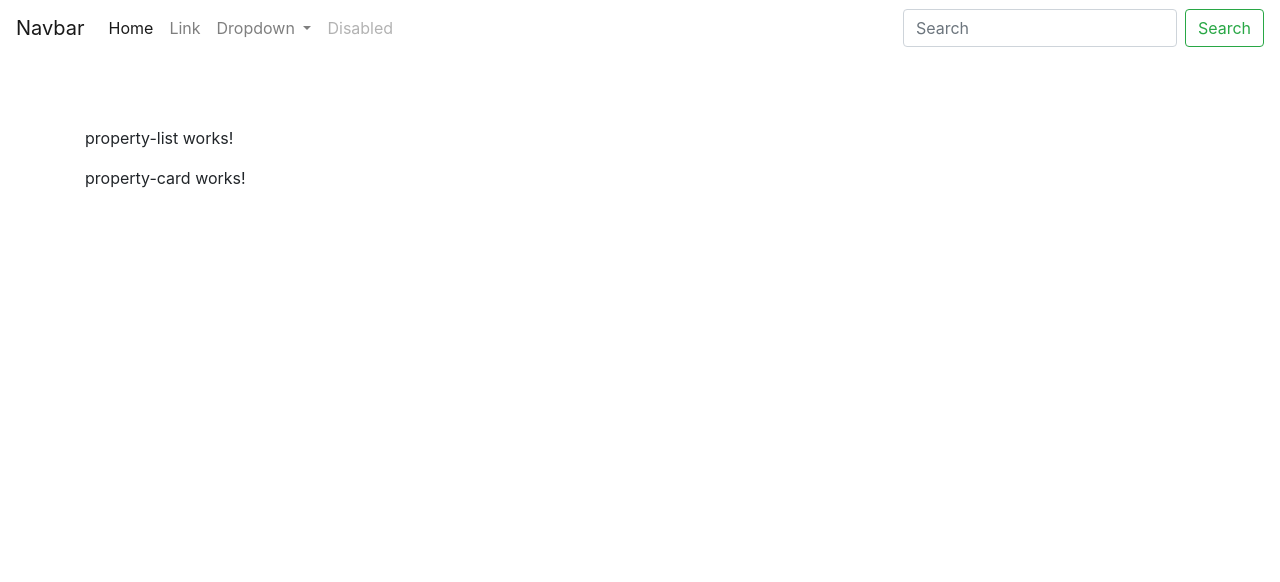
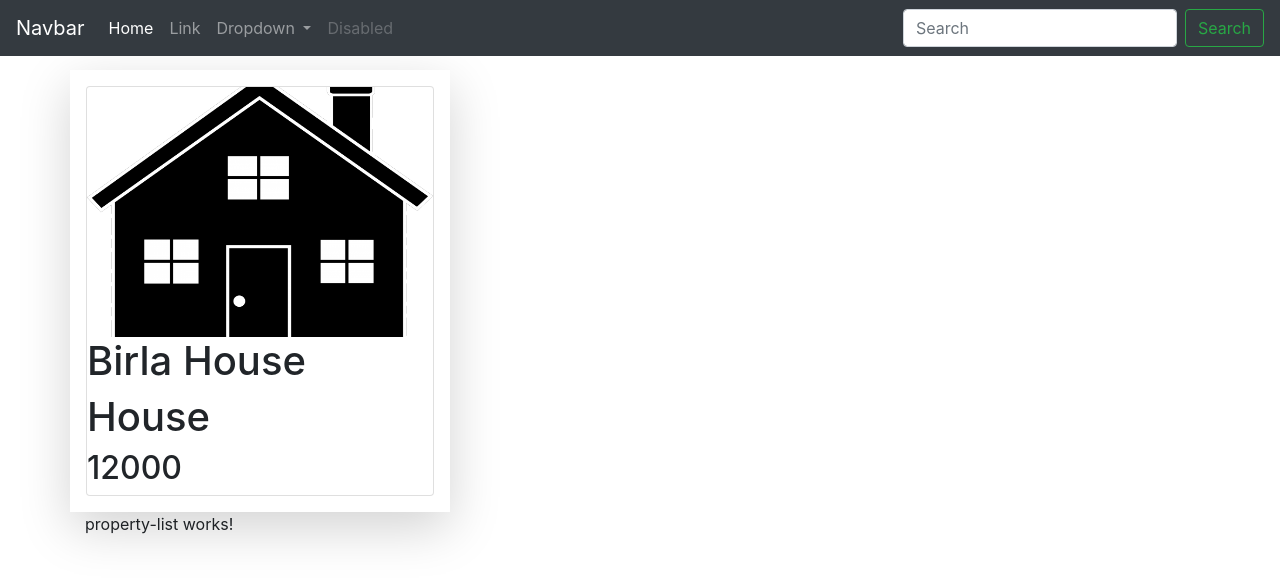
Before and after one commit to Jogiathon/ApartmentsApp, an Angular app: page / in a window 1280 px wide. Shown: the top 582 px of the page. Built offline with nearby package versions, Linux system fonts and the light colour scheme.

Commit message:
Reverted to video 7/47 and added property components

```diff
--- a/src/app/app.component.html
+++ b/src/app/app.component.html
@@ -1,5 +1,5 @@
 <app-nav-bar></app-nav-bar>
 <div class="container" style="margin-top: 70px;">
+  <app-property-card></app-property-card>
   <app-property-list></app-property-list>
-  <app-property-card></app-property-card>
 </div>
--- a/src/app/nav-bar/nav-bar.component.html
+++ b/src/app/nav-bar/nav-bar.component.html
@@ -1,4 +1,4 @@
-<nav class="navbar navbar-expand-lg navbar-light bg-dark-gray">
+<nav class="navbar navbar-expand-lg navbar-dark bg-dark fixed-top">
   <a class="navbar-brand" href="#">Navbar</a>
   <button class="navbar-toggler" type="button" data-toggle="collapse" data-target="#navbarSupportedContent" aria-controls="navbarSupportedContent" aria-expanded="false" aria-label="Toggle navigation">
     <span class="navbar-toggler-icon"></span>
--- a/src/app/property/property-card/property-card.component.css
+++ b/src/app/property/property-card/property-card.component.css
@@ -1,3 +1,3 @@
-h1 {
-  font-weight: normal;
+.propImg {
+  height: 250px;
 }
--- a/src/app/property/property-card/property-card.component.html
+++ b/src/app/property/property-card/property-card.component.html
@@ -1 +1,10 @@
-<p>property-card works!</p>
+<div class="row">
+  <div class="shadow-lg col-sm-4 p-3">
+    <div class="card">
+      <img class="propImg" src="assets/images/house_default.png">
+      <h1>{{Property.Name}}</h1>
+      <h1>{{Property.Type}}</h1>
+      <h2>{{Property.Price}}</h2>
+    </div>
+  </div>
+</div>
--- a/src/app/property/property-card/property-card.component.ts
+++ b/src/app/property/property-card/property-card.component.ts
@@ -4,8 +4,14 @@
   selector: 'app-property-card',
   //template: `<h1>I am a card</h1>`,
   templateUrl: 'property-card.component.html',
+  // styles: ['h1 {font-weight: normal;}']
   styleUrls: ['./property-card.component.css']
 })
 export class PropertyCardComponent {
-
+  Property: any = {
+    "Id": 1,
+    "Name":"Birla House",
+    "Type":"House",
+    "Price":12000
+  }
 }
```
Also changed, not shown: src/assets/images/house_default.png (added).
